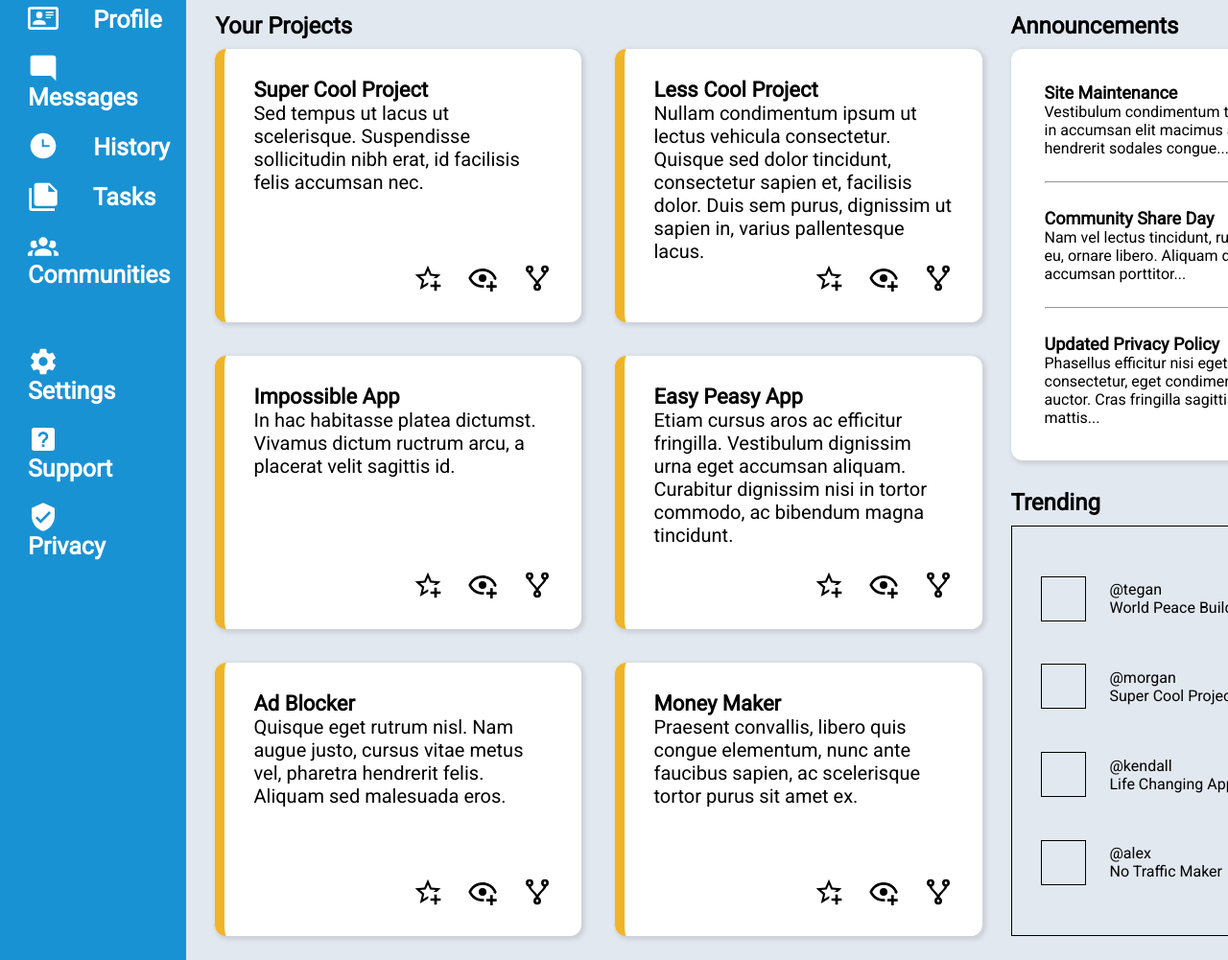
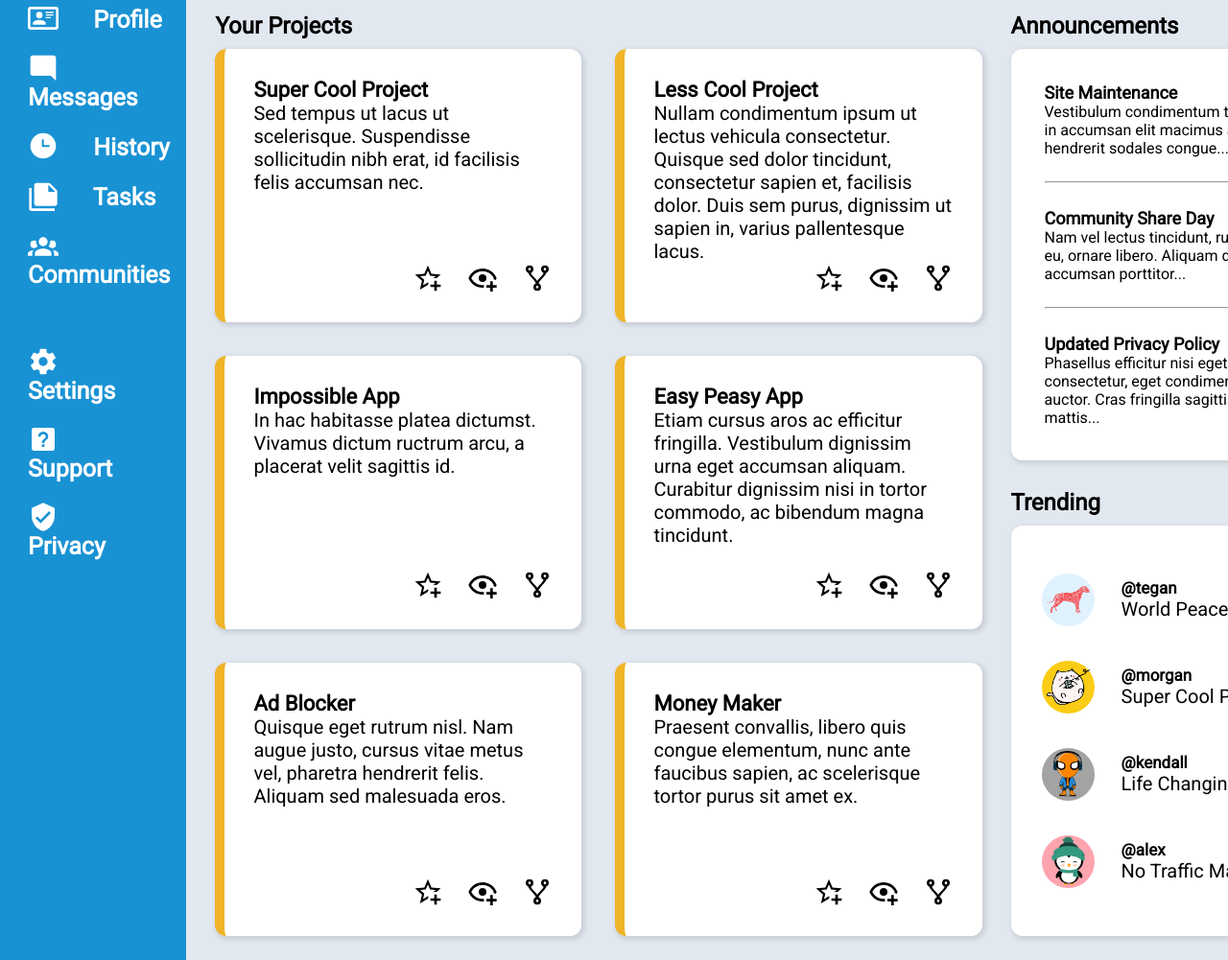
Before and after one commit to cacheup/dashboard, a plain HTML site: page index.html in a window 1280 px wide. Shown: the part 202-1203 px from the top of the page at 96% size. Drawn offline with Linux system fonts and the light colour scheme.

Commit message:
Style the trending section

```diff
--- a/index.html
+++ b/index.html
@@ -228,22 +228,30 @@
       <div class="trending">
         <h3>Trending</h3>
         <div class="trending-projects">
-          <div class="avatar"></div>
+          <div id ="dog" class="avatar">
+            <img src="images/dog-g6abcd803d_640.png" alt="Red dog made of hearts.">
+          </div>
           <div>
             <p class="handle">@tegan</p>
             <p class="project">World Peace Builder</p>
           </div>
-          <div class="avatar"></div>
+          <div id = "cat" class="avatar">
+            <img src="images/cat-g5cdf71eb8_640.png" alt="Plump cat holding ball of yarn.">
+          </div>
           <div>
             <p class="handle">@morgan</p>
             <p class="project">Super Cool Project</p>
           </div>
-          <div class="avatar"></div>
+          <div id = "superhero" class="avatar">
+            <img src="images/superhero-gfe128f1cc_640.png" alt="Superhero with a mask wearing headphones.">
+          </div>
           <div>
             <p class="handle">@kendall</p>
             <p class="project">Life Changing App</p>
           </div>
-          <div class="avatar"></div>
+          <div id="penguin" class="avatar">
+            <img src="images/penguin-g0a75f6716_640.png" alt="Little penguin wearing a green beanie.">
+          </div>
           <div>
             <p class="handle">@alex</p>
             <p class="project">No Traffic Maker</p>
--- a/styles.css
+++ b/styles.css
@@ -302,17 +302,58 @@ hr {
 }
 
 .trending-projects {
-  border: 1px solid black;
   display: grid;
   grid-template-columns: auto auto;
   justify-content: start;
-  padding: 30px;
-  column-gap: 25px;
+  padding: 32px;
+  column-gap: 28px;
   align-items: center;
+  background-color: white;
+  border-radius: 12px;
+  box-shadow: 2px 2px 4px 2px #ccd1d8
+}
+
+.trending-projects .handle {
+  font-weight: bold;
+  font-size: 17px;
+}
+
+.trending-projects .project {
+  font-size: 20px;
 }
 
 .trending .avatar {
+  width: 55px;
+  height: 55px;
+  display: grid;
+  place-items: center;
+  border-radius: 50%;
+}
+
+.trending-projects img {
   width: 45px;
-  height: 45px;
-  border: 1px solid black;
 }
+
+.trending-projects #penguin img {
+  width: 35px;
+}
+
+.trending-projects #superhero img {
+  width: 30px;
+}
+
+.trending-projects #dog {
+  background-color: #E0F2FE;
+}
+
+.trending-projects #cat {
+  background-color:#FACC15;
+}
+
+.trending-projects #superhero {
+  background-color: #A3A3A3;
+}
+
+.trending-projects #penguin {
+  background-color: #FDA4AF;
+}
```
